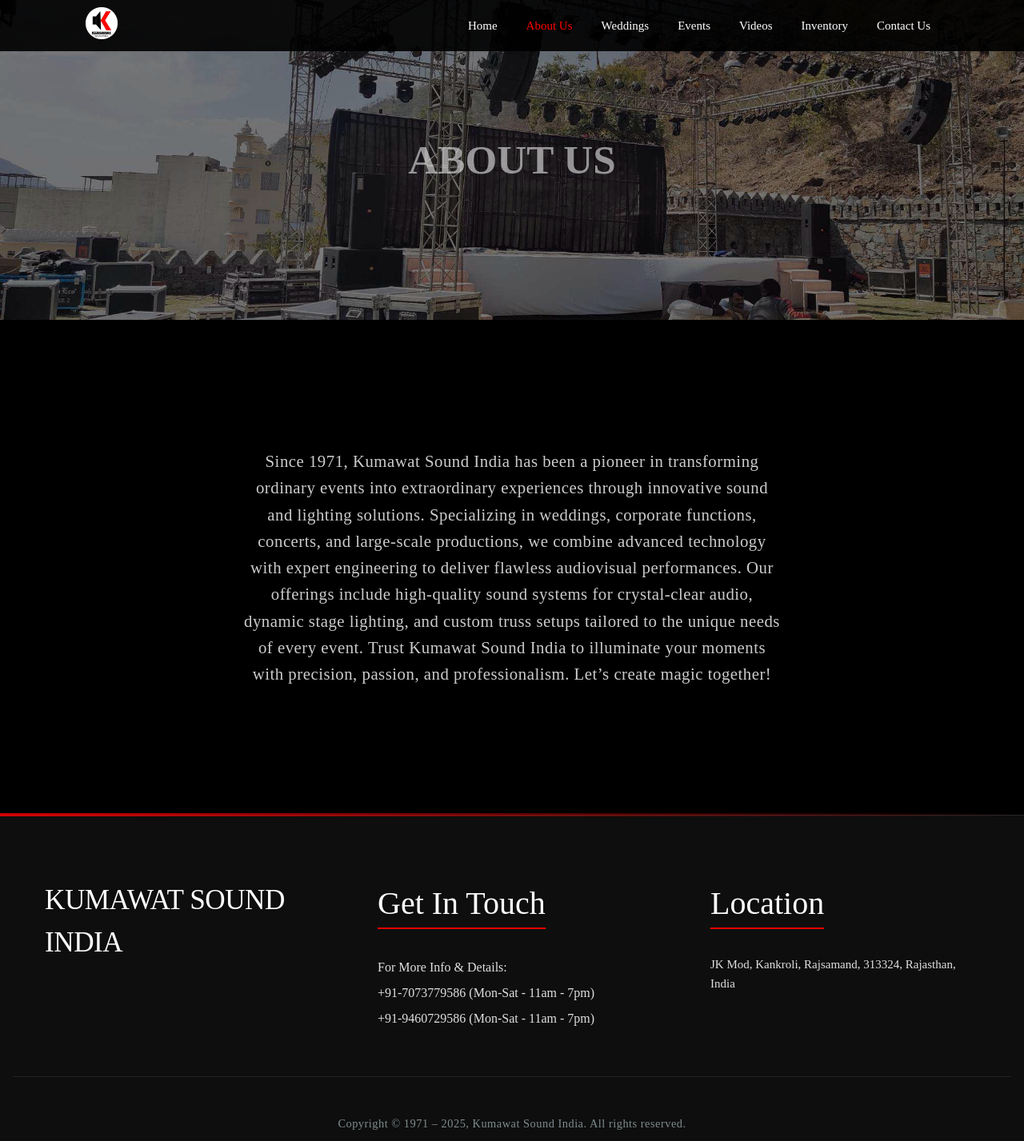
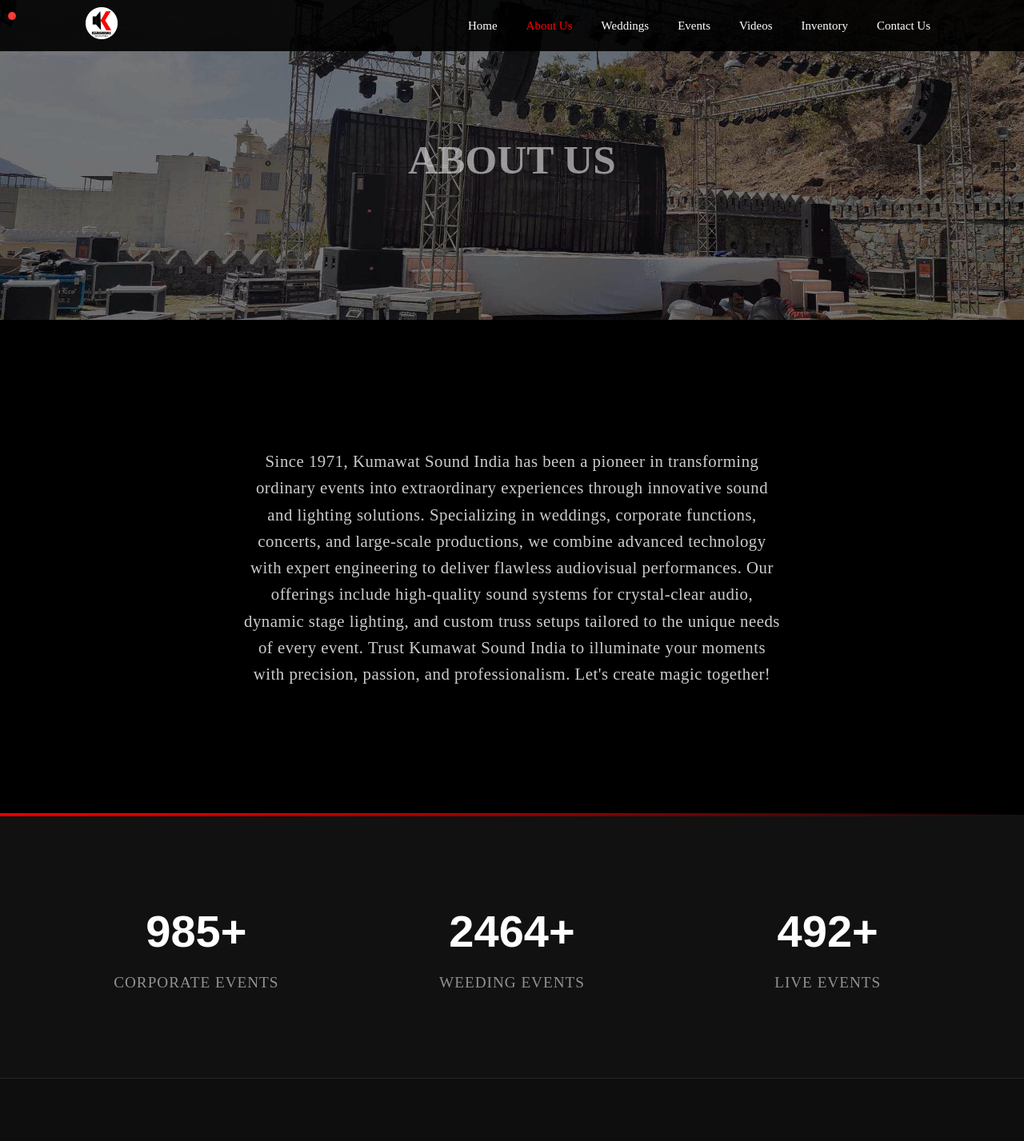
Before and after one commit to kumawat-hitesh/kumawat-sound, a React (Vite) app: page /about in a window 1280 px wide. Shown: the top 1427 px of the page at 80% size. Built offline with nearby package versions, Linux system fonts and the light colour scheme.

Commit message:
1. Custom cursor 2. add counter section in about section

```diff
--- a/src/App.jsx
+++ b/src/App.jsx
@@ -2,6 +2,7 @@
 import { BrowserRouter as Router, Routes, Route } from "react-router-dom";
 // Components
 import Loader from "./components/loader";
+import CustomCursor from "./components/customCursor";
 import Navbar from "./components/navbar";
 import Footer from "./components/footer";
 // Pages
@@ -27,7 +28,7 @@
   return (
     <Router>
       <Loader />
-
+      <CustomCursor />
       {showContent && (
         <div className="main-content">
           <Navbar scrollToHome={scrollToHome} />
--- /dev/null
+++ b/src/components/counter/Counter.jsx
@@ -0,0 +1,49 @@
+import React, { useState, useEffect, useRef } from "react";
+
+const Counter = ({ number, title }) => {
+  const [count, setCount] = useState(0);
+  const counterRef = useRef(null);
+
+  useEffect(() => {
+    const observer = new IntersectionObserver(
+      (entries) => {
+        entries.forEach((entry) => {
+          if (entry.isIntersecting) {
+            const duration = 5000; // Animation duration in ms
+            const increment = number / (duration / 16); // 16ms per frame
+
+            let start = 0;
+            const timer = setInterval(() => {
+              start += increment;
+              setCount(Math.min(Math.floor(start), number));
+              if (start >= number) {
+                clearInterval(timer);
+                observer.unobserve(entry.target); // Stop observing after animation
+              }
+            }, 16);
+          }
+        });
+      },
+      { threshold: 0.5 } // Trigger when 50% of element is visible
+    );
+
+    if (counterRef.current) {
+      observer.observe(counterRef.current);
+    }
+
+    return () => {
+      if (counterRef.current) {
+        observer.unobserve(counterRef.current);
+      }
+    };
+  }, [number]);
+
+  return (
+    <div className="counter-item" ref={counterRef}>
+      <div className="counter-number">{count}+</div>
+      <div className="counter-title">{title}</div>
+    </div>
+  );
+};
+
+export default Counter;
--- /dev/null
+++ b/src/components/customCursor/index.jsx
@@ -0,0 +1,88 @@
+import { useEffect, useState } from "react";
+import "./style.css"; // We'll create this next
+
+const CustomCursor = () => {
+  const [position, setPosition] = useState({ x: 0, y: 0 });
+  const [hidden, setHidden] = useState(false);
+  const [clicked, setClicked] = useState(false);
+  const [linkHovered, setLinkHovered] = useState(false);
+  const [buttonHovered, setButtonHovered] = useState(false);
+
+  useEffect(() => {
+    const addEventListeners = () => {
+      document.addEventListener("mousemove", onMouseMove);
+      document.addEventListener("mouseenter", onMouseEnter);
+      document.addEventListener("mouseleave", onMouseLeave);
+      document.addEventListener("mousedown", onMouseDown);
+      document.addEventListener("mouseup", onMouseUp);
+
+      // Add hover event listeners for links and buttons
+      const links = document.querySelectorAll("a");
+      const buttons = document.querySelectorAll("button");
+
+      links.forEach((link) => {
+        link.addEventListener("mouseover", () => setLinkHovered(true));
+        link.addEventListener("mouseout", () => setLinkHovered(false));
+      });
+
+      buttons.forEach((button) => {
+        button.addEventListener("mouseover", () => setButtonHovered(true));
+        button.addEventListener("mouseout", () => setButtonHovered(false));
+      });
+    };
+
+    const removeEventListeners = () => {
+      document.removeEventListener("mousemove", onMouseMove);
+      document.removeEventListener("mouseenter", onMouseEnter);
+      document.removeEventListener("mouseleave", onMouseLeave);
+      document.removeEventListener("mousedown", onMouseDown);
+      document.removeEventListener("mouseup", onMouseUp);
+    };
+
+    const onMouseMove = (e) => {
+      setPosition({ x: e.clientX, y: e.clientY });
+    };
+
+    const onMouseLeave = () => {
+      setHidden(true);
+    };
+
+    const onMouseEnter = () => {
+      setHidden(false);
+    };
+
+    const onMouseDown = () => {
+      setClicked(true);
+    };
+
+    const onMouseUp = () => {
+      setClicked(false);
+    };
+
+    addEventListeners();
+    return () => removeEventListeners();
+  }, []);
+
+  // Determine cursor class based on state
+  const cursorClasses = [
+    "cursor",
+    hidden && "cursor--hidden",
+    clicked && "cursor--clicked",
+    linkHovered && "cursor--link-hovered",
+    buttonHovered && "cursor--button-hovered",
+  ]
+    .filter(Boolean)
+    .join(" ");
+
+  return (
+    <div
+      className={cursorClasses}
+      style={{
+        left: `${position.x}px`,
+        top: `${position.y}px`,
+      }}
+    />
+  );
+};
+
+export default CustomCursor;
--- /dev/null
+++ b/src/components/customCursor/style.css
@@ -0,0 +1,45 @@
+.cursor {
+  position: fixed;
+  width: 10px;
+  height: 10px;
+  border-radius: 50%;
+  background-color: #ff3e3e;
+  mix-blend-mode: difference;
+  pointer-events: none;
+  z-index: 9999;
+  transform: translate(100%, 150%);
+  transition: transform 0.1s ease, width 0.3s ease, height 0.3s ease;
+}
+
+.cursor--hidden {
+  opacity: 0;
+}
+
+.cursor--clicked {
+  transform: translate(-50%, -50%) scale(0.8);
+  background-color: #ff3e3e;
+}
+
+.cursor--link-hovered {
+  width: 50px;
+  height: 50px;
+  background-color: rgba(255, 255, 255, 0.3);
+}
+
+.cursor--button-hovered {
+  width: 50px;
+  height: 50px;
+  background-color: #ff3e3e;
+}
+
+/* Hide default cursor */
+@media (pointer: coarse) {
+  /* .cursor {
+    display: none;
+  } */
+
+  html,
+  * {
+    cursor: pointer !important;
+  }
+}
--- a/src/components/slideInTop/style.css
+++ /dev/null
@@ -1,27 +0,0 @@
-body {
-  margin: 0;
-  font-family: "Inter", sans-serif;
-}
-
-/* This class adds the initial hidden state and transition */
-.slide-top {
-  opacity: 0;
-  transition: opacity 500ms;
-}
-
-/* When the element is in view, it will have the scrolled class and trigger the animation */
-.slide-top.scrolled {
-  animation: slide-top 1s ease-in-out both;
-}
-
-/* Keyframes for the slide into top animation */
-@keyframes slide-top {
-  0% {
-    transform: translateY(100px);
-    opacity: 0;
-  }
-  100% {
-    transform: translateY(0);
-    opacity: 1;
-  }
-}
--- a/src/pages/about/index.jsx
+++ b/src/pages/about/index.jsx
@@ -1,5 +1,6 @@
 import React, { useEffect } from "react";
 import "./style.css";
+import Counter from "../../components/counter/Counter"; // Make sure to import your Counter component
 
 const AboutPage = ({ aboutRef }) => {
   useEffect(() => {
@@ -26,8 +27,16 @@
             systems for crystal-clear audio, dynamic stage lighting, and custom
             truss setups tailored to the unique needs of every event. Trust
             Kumawat Sound India to illuminate your moments with precision,
-            passion, and professionalism. Let’s create magic together!
+            passion, and professionalism. Let's create magic together!
           </p>
+        </div>
+      </section>
+      {/* Add the counter section here */}
+      <section className="counter-section">
+        <div className="numbers">
+          <Counter number={2000} title="Corporate Events" />
+          <Counter number={5000} title="Weeding Events" />
+          <Counter number={1000} title="Live Events" />
         </div>
       </section>
     </div>
--- a/src/pages/about/style.css
+++ b/src/pages/about/style.css
@@ -72,6 +72,60 @@
   line-height: 1.6;
 }
 
+/* Counter Section Styles */
+.counter-section {
+  padding: 4rem 2rem;
+  background: #111;
+  color: white;
+  text-align: center;
+  position: relative;
+}
+
+.counter-section::before {
+  content: "";
+  position: absolute;
+  top: -2px;
+  left: 0;
+  width: 100%;
+  height: 4px;
+  background: linear-gradient(90deg, rgba(255, 0, 0, 0.8), transparent);
+}
+
+.numbers {
+  display: flex;
+  justify-content: space-around;
+  flex-wrap: wrap;
+  max-width: 1200px;
+  margin: 0 auto;
+  gap: 2rem;
+}
+
+.counter-item {
+  flex: 1;
+  min-width: 200px;
+  padding: 1.5rem;
+  transition: transform 0.3s ease;
+}
+
+.counter-item:hover {
+  transform: translateY(-5px);
+}
+
+.counter-number {
+  font-size: 3rem;
+  font-weight: bold;
+  color: #fff;
+  margin-bottom: 0.5rem;
+  font-family: "Arial", sans-serif;
+}
+
+.counter-title {
+  font-size: 1.2rem;
+  color: #ffffff8a;
+  text-transform: uppercase;
+  letter-spacing: 1px;
+}
+
 /* Larger Desktop screens: above 1200px */
 @media (min-width: 1200px) {
   .section {
@@ -80,6 +134,12 @@
   .about-content {
     font-size: 1.3rem;
     padding: 4rem;
+  }
+  .counter-section {
+    padding: 5rem 4rem;
+  }
+  .counter-number {
+    font-size: 3.5rem;
   }
 }
 
@@ -97,6 +157,19 @@
   .about-text h1 {
     font-size: 2.5rem;
   }
+  .counter-section {
+    padding: 3rem 2rem;
+  }
+  .counter-item {
+    min-width: 180px;
+    padding: 1rem;
+  }
+  .counter-number {
+    font-size: 2.5rem;
+  }
+  .counter-title {
+    font-size: 1.1rem;
+  }
 }
 
 /* Mobile styles: screens below 768px */
@@ -113,6 +186,23 @@
     font-size: 2rem;
   }
   .about-hero {
-    height: 40vh; /* Adjust hero height for mobile */
+    height: 40vh;
+  }
+  .counter-section {
+    padding: 2rem 1rem;
+  }
+  .numbers {
+    flex-direction: column;
+    gap: 1.5rem;
+  }
+  .counter-item {
+    min-width: 100%;
+    padding: 1rem 0;
+  }
+  .counter-number {
+    font-size: 2.2rem;
+  }
+  .counter-title {
+    font-size: 1rem;
   }
 }
```
Also changed, not shown: src/components/slideInTop/index.jsx (deleted, +0 -44 lines).
